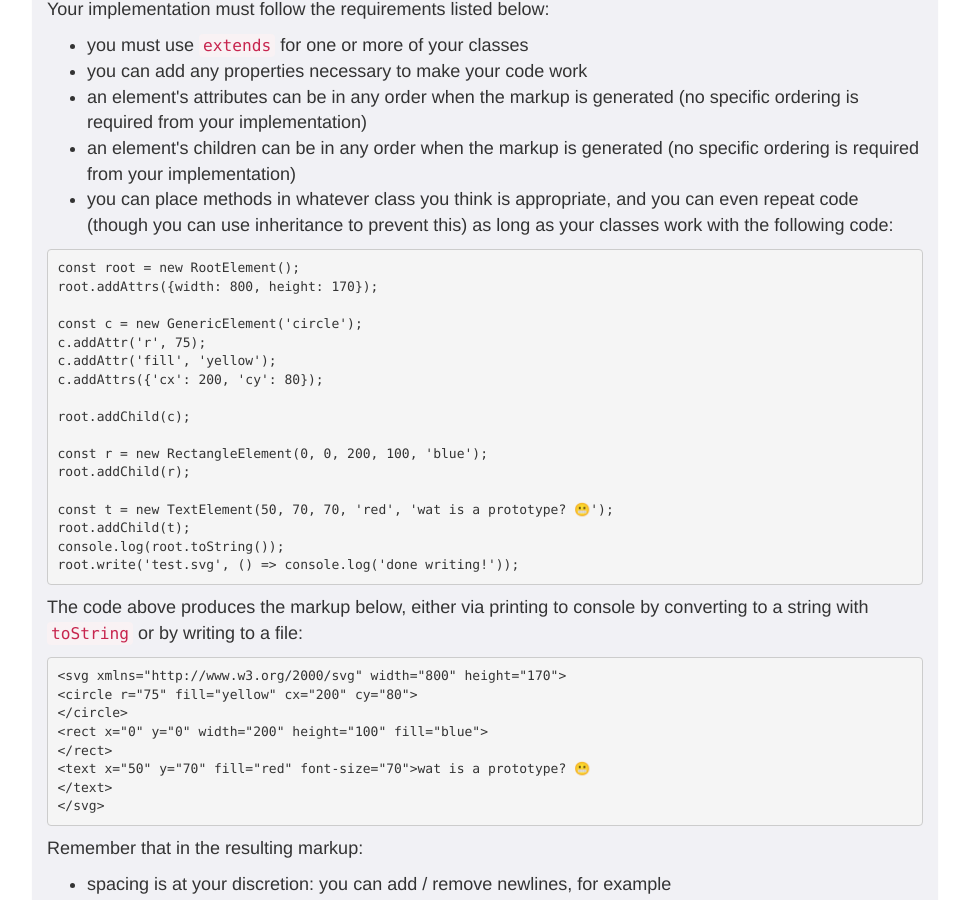
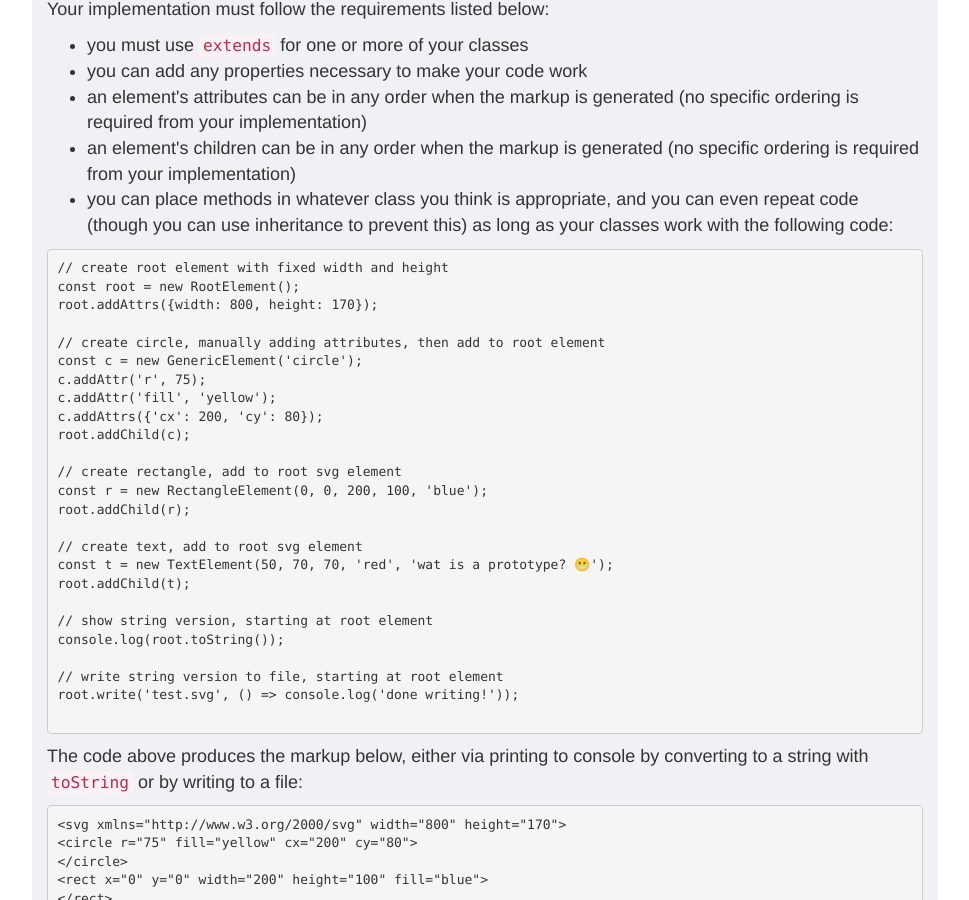
Before and after one commit to foureyes/csci-ua.0480-spring2021-034, a Jekyll site: the page built from homework/02.markdown, in a window 1280 px wide and 900 px high, scrolled down 12900 px. Shown: the whole window, without its empty margins (155-1124 px from the left). Built offline with Jekyll 4.4.1, drawn with Linux system fonts in a browser that asks for light colours.

Commit message:
fix hw 2

````diff
--- a/homework/02.markdown
+++ b/homework/02.markdown
@@ -605,23 +605,31 @@ Your implementation must follow the requirements listed below:
 * you can place methods in whatever class you think is appropriate, and you can even repeat code (though you can use inheritance to prevent this) as long as your classes work with the following code:
 
 ```
+// create root element with fixed width and height
 const root = new RootElement();
 root.addAttrs({width: 800, height: 170});
 
+// create circle, manually adding attributes, then add to root element
 const c = new GenericElement('circle');
 c.addAttr('r', 75);
 c.addAttr('fill', 'yellow');
 c.addAttrs({'cx': 200, 'cy': 80});
-
 root.addChild(c);
 
+// create rectangle, add to root svg element
 const r = new RectangleElement(0, 0, 200, 100, 'blue');
 root.addChild(r);
 
+// create text, add to root svg element
 const t = new TextElement(50, 70, 70, 'red', 'wat is a prototype? 😬');
 root.addChild(t);
+
+// show string version, starting at root element
 console.log(root.toString());
+
+// write string version to file, starting at root element
 root.write('test.svg', () => console.log('done writing!'));
+
 ```
 
 The code above produces the markup below, either via printing to console by converting to a string with `toString` or by writing to a file:
````
